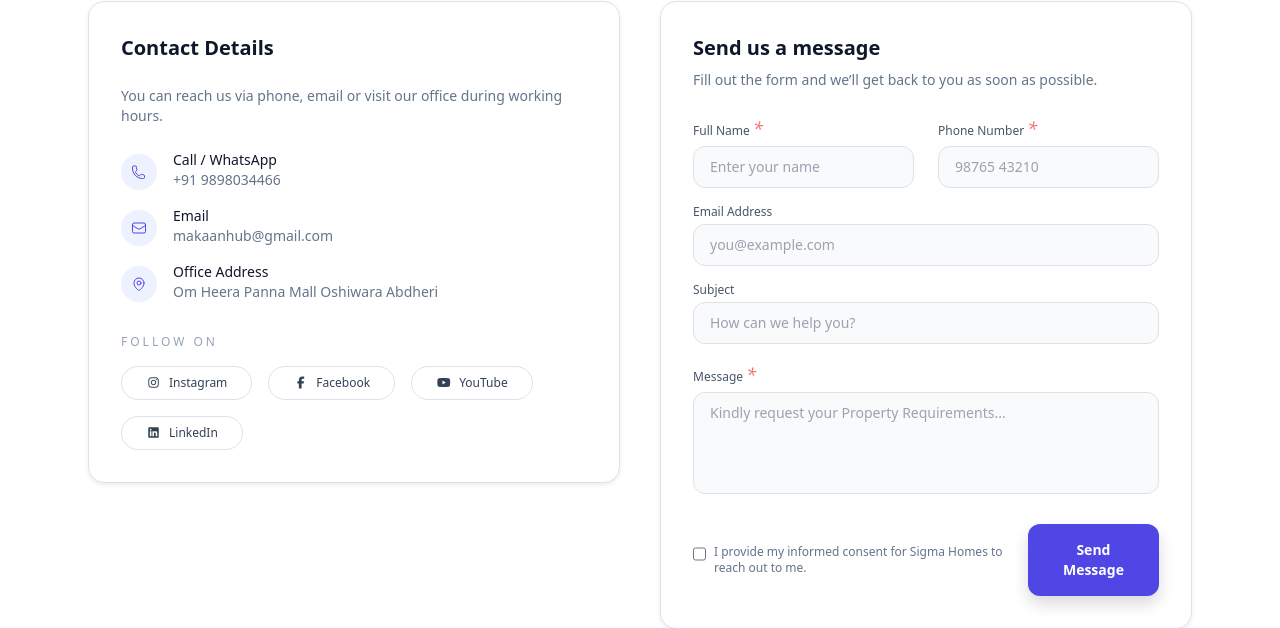
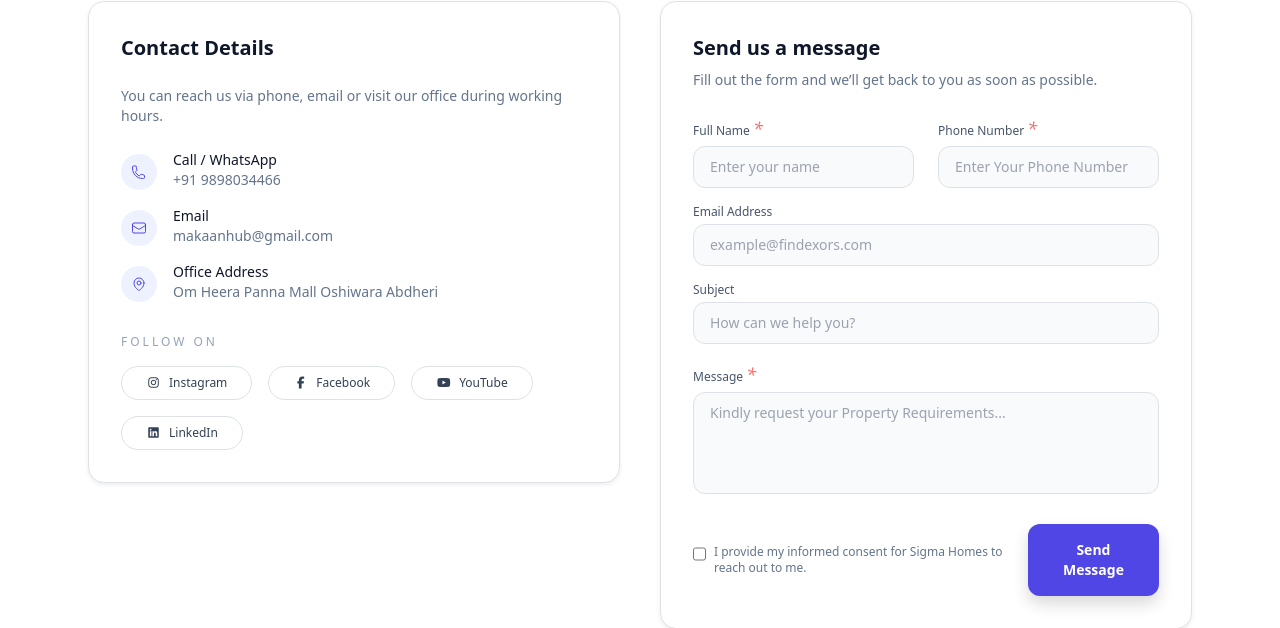
Before and after one commit to cloudrohu/propcore, a Django app: page / in a window 1280 px wide. Shown: the part 5211-5839 px from the top of the page. Run offline with Django 5.2, Linux system fonts and the light colour scheme; data comes from the database, SQL or seed files in the repository; data that the repository does not hold is empty; some libraries are stand-ins or nearby versions.

Commit message:
Phone And Email

```diff
--- a/home/templates/home/content.html
+++ b/home/templates/home/content.html
@@ -1008,7 +1008,7 @@
                   <label class="block text-xs font-medium text-slate-600 mb-1">
                     Phone Number <span class="text-red-400 italic text-lg">*</span>
                   </label>
-                  <input type="tel" name="phone" class="w-full rounded-xl border border-slate-200 bg-slate-50 px-3 py-2.5 text-sm outline-none focus:border-indigo-500 focus:bg-white focus:ring-2 focus:ring-indigo-100" placeholder="98765 43210">
+                  <input type="tel" name="phone" class="w-full rounded-xl border border-slate-200 bg-slate-50 px-3 py-2.5 text-sm outline-none focus:border-indigo-500 focus:bg-white focus:ring-2 focus:ring-indigo-100" placeholder="Enter Your Phone Number">
                 </div>
 
               </div>
@@ -1018,7 +1018,7 @@
                 <label class="block text-xs font-medium text-slate-600 mb-1">
                   Email Address
                 </label>
-                <input type="email" name="email" class="w-full rounded-xl border border-slate-200 bg-slate-50 px-3 py-2.5 text-sm outline-none focus:border-indigo-500 focus:bg-white focus:ring-2 focus:ring-indigo-100" placeholder="you@example.com">
+                <input type="email" name="email" class="w-full rounded-xl border border-slate-200 bg-slate-50 px-3 py-2.5 text-sm outline-none focus:border-indigo-500 focus:bg-white focus:ring-2 focus:ring-indigo-100" placeholder="example@findexors.com">
               </div>
 
               <!-- Subject -->
```
